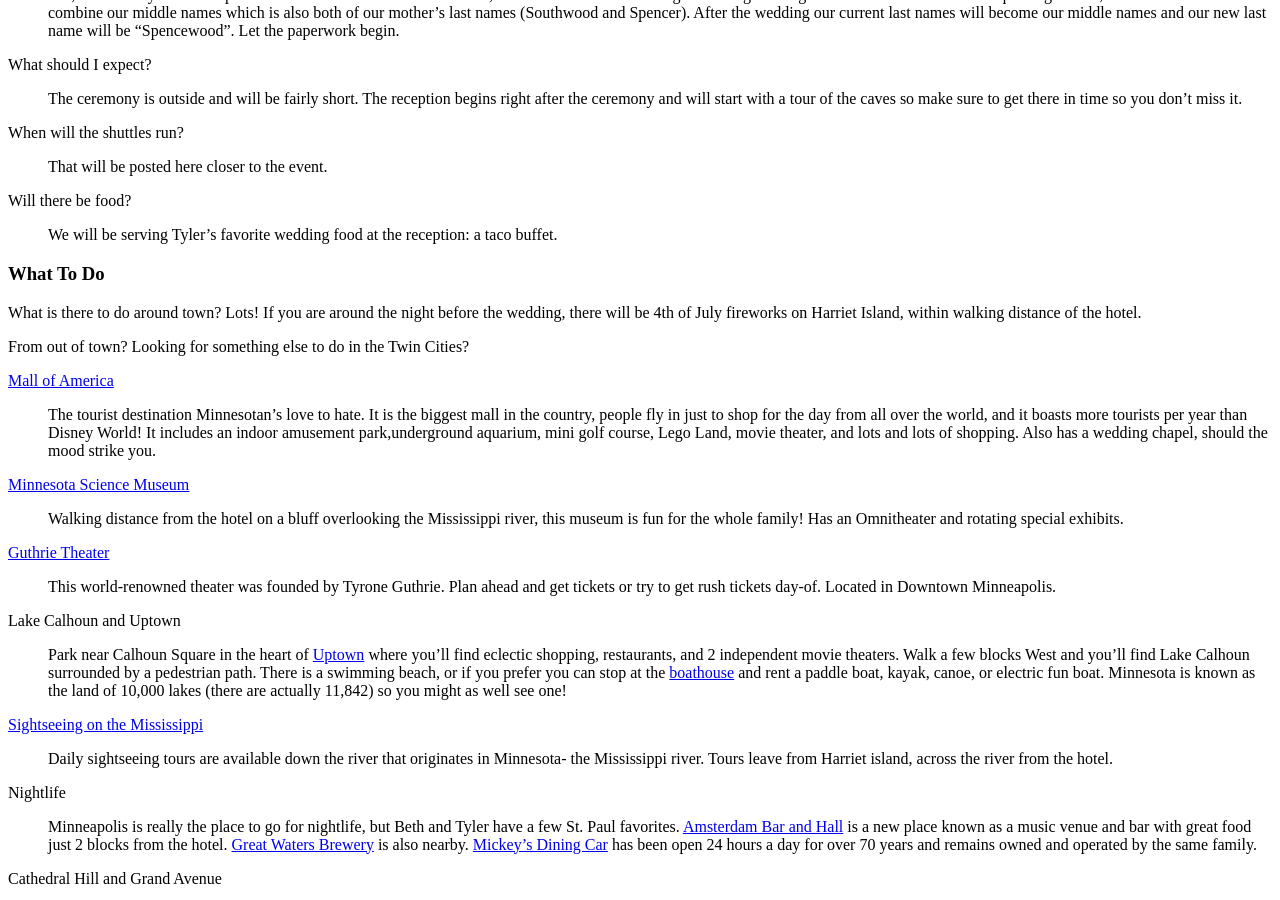
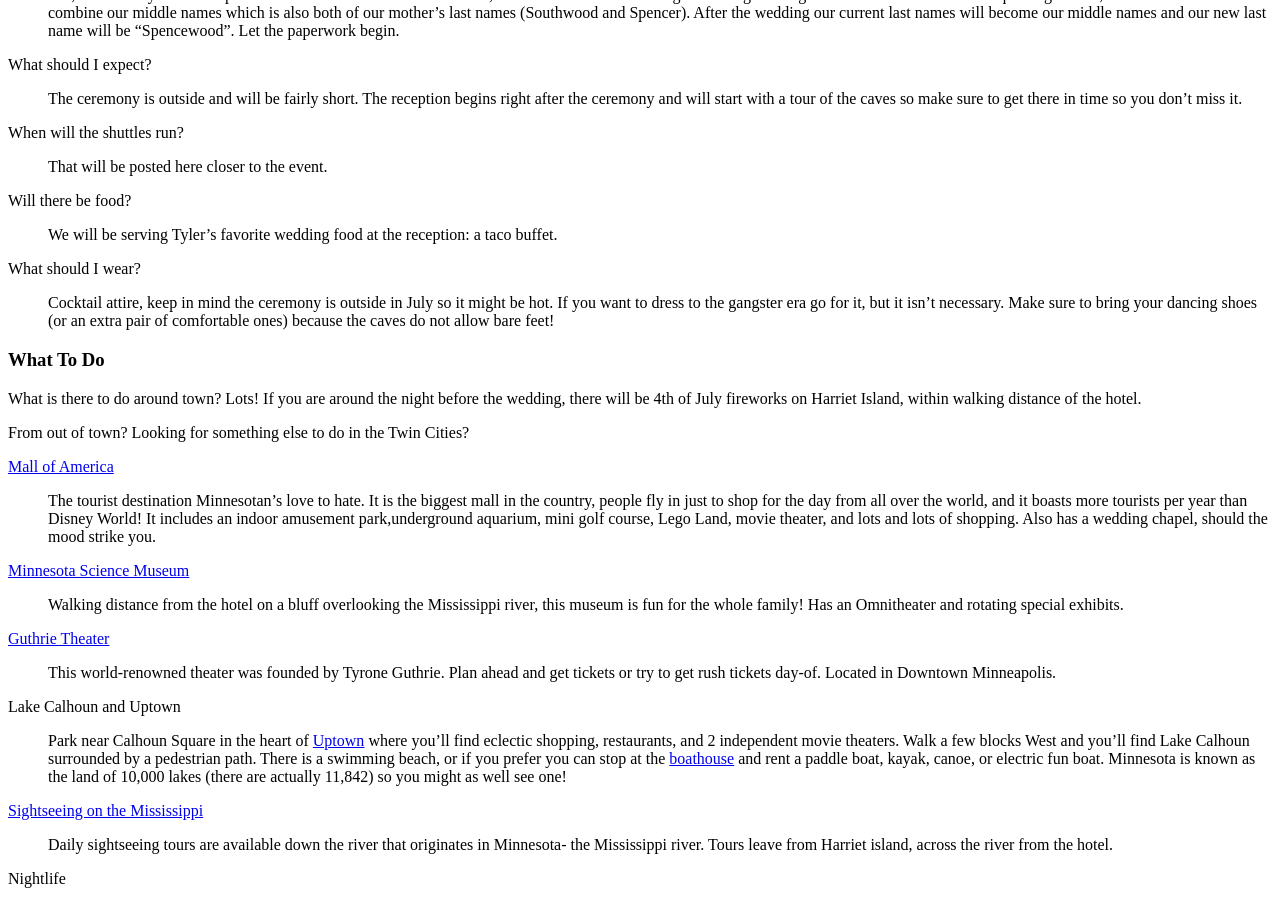
Before and after one commit to spencewood/bethandtyler.com, a Jekyll site: the page built from index.html, in a window 1280 px wide and 900 px high, scrolled down 4065 px. Built offline with Jekyll 4.4.1, drawn with Linux system fonts in a browser that asks for light colours; nearby versions of some CDN libraries; some web fonts are replaced.

Commit message:
Adding FAQ.

```diff
--- a/index.html
+++ b/index.html
@@ -98,6 +98,8 @@
         answer: That will be posted here closer to the event.
       - question: Will there be food?
         answer: "We will be serving Tyler's favorite wedding food at the reception: a taco buffet."
+      - question: What should I wear?
+        answer: Cocktail attire, keep in mind the ceremony is outside in July so it might be hot. If you want to dress to the gangster era go for it, but it isn't necessary. Make sure to bring your dancing shoes (or an extra pair of comfortable ones) because the caves do not allow bare feet!
 
 todo:
     visible: true
```
